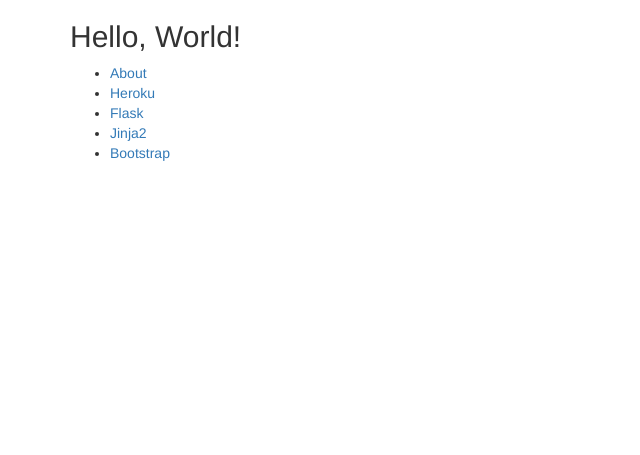
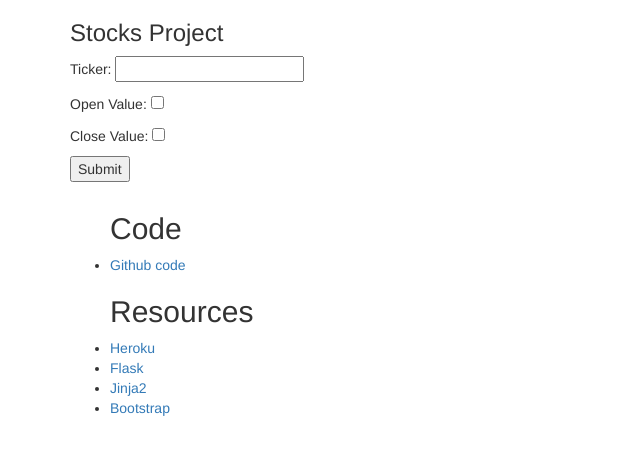
Before and after one commit to danielacarrasco/TDI-milestone, a Flask app: page / in a window 1280 px wide. Shown: the top 455 px of the page, without its empty margins (0-640 px from the left). Run offline with Flask 2, Linux system fonts and the light colour scheme; some libraries are stand-ins or nearby versions.

Commit message:
Update index.html

```diff
--- a/templates/index.html
+++ b/templates/index.html
@@ -3,29 +3,48 @@
   <head>
     <meta charset="utf-8">
     <meta name="viewport" content="width=device-width, initial-scale=1, shrink-to-fit=no">
-    <meta name="description" content="Skeleton application demoing Heroku and Flask integration.">
-    <meta name="author" content="@gotoariel">
+    <meta name="description" content="Heroku/Flask Demo Milestone Project">
+    <meta name="author" content="Daniela Carrasco-Nunez">
     <!-- <link rel="icon" href="favicon.ico"> -->
 
-    <title>Wilkommen, bienvenue, and welcome to Heroku!</title>
+    <title>Heroku stock price</title>
 
     <!-- Bootstrap core CSS -->
     <link rel="stylesheet" href="https://maxcdn.bootstrapcdn.com/bootstrap/3.3.7/css/bootstrap.min.css">
   </head>
   <body>
+
     <div class="container">
+          <h3>Stocks Project</h3>
       <div class="row">
         <div class="col-lg-12 text-left">
-          <h2>Hello, World!</h2>
-          <ul>
-            <li><a href="/about">About</a></li>
+            <form id='form' method='post' action='/' >
+              <p>
+            Ticker: <input type='text' name='ticker' />
+              </p>
+              <p>
+            Open Value: <input type='checkbox' name='open' value='Open'/>
+              </p>
+              <p>
+            Close Value: <input type='checkbox' name='close' value='Close'/>
+              </p>
+              <p>
+            <input type='submit' value='Submit' />
+              </p>
+            </form>
+        </div>
+      </div>
+      <ul>
+          <h2>Code</h2>
+            <li><a target="_blank" href="https://github.com/danielacarrasco/TDI-milestone">Github code</a></li>
+          </ul>
+      <ul>
+          <h2>Resources</h2>
             <li><a target="_blank" href="https://www.heroku.com/">Heroku</a></li>
             <li><a target="_blank" href="http://flask.pocoo.org/">Flask</a></li>
             <li><a target="_blank" href="http://jinja.pocoo.org/docs/2.9/">Jinja2</a></li>
             <li><a target="_blank" href="http://getbootstrap.com/">Bootstrap</a></li>
           </ul>
-        </div>
-      </div>
     </div>
     <!-- Bootstrap core JavaScript
     ================================================== -->
```
